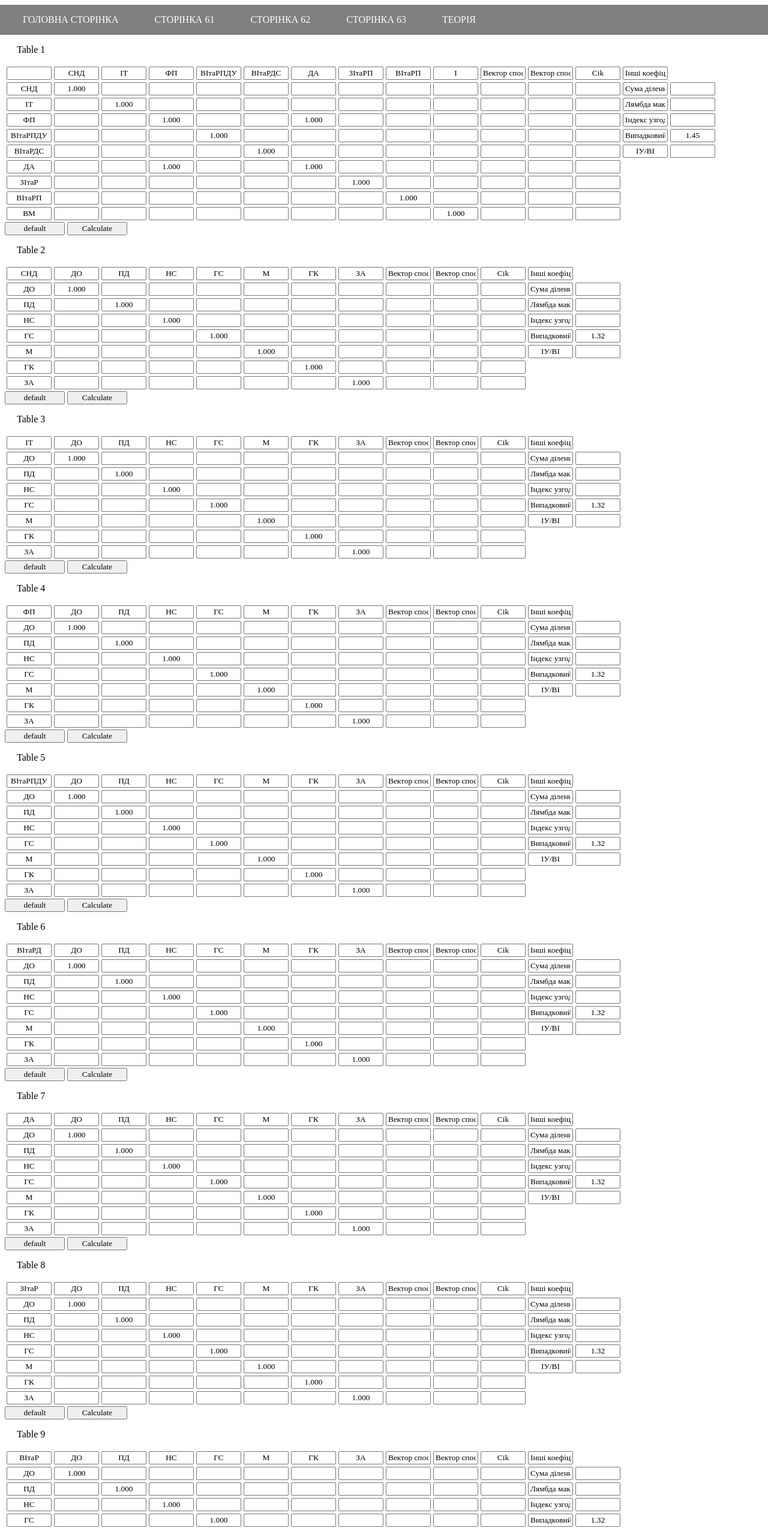
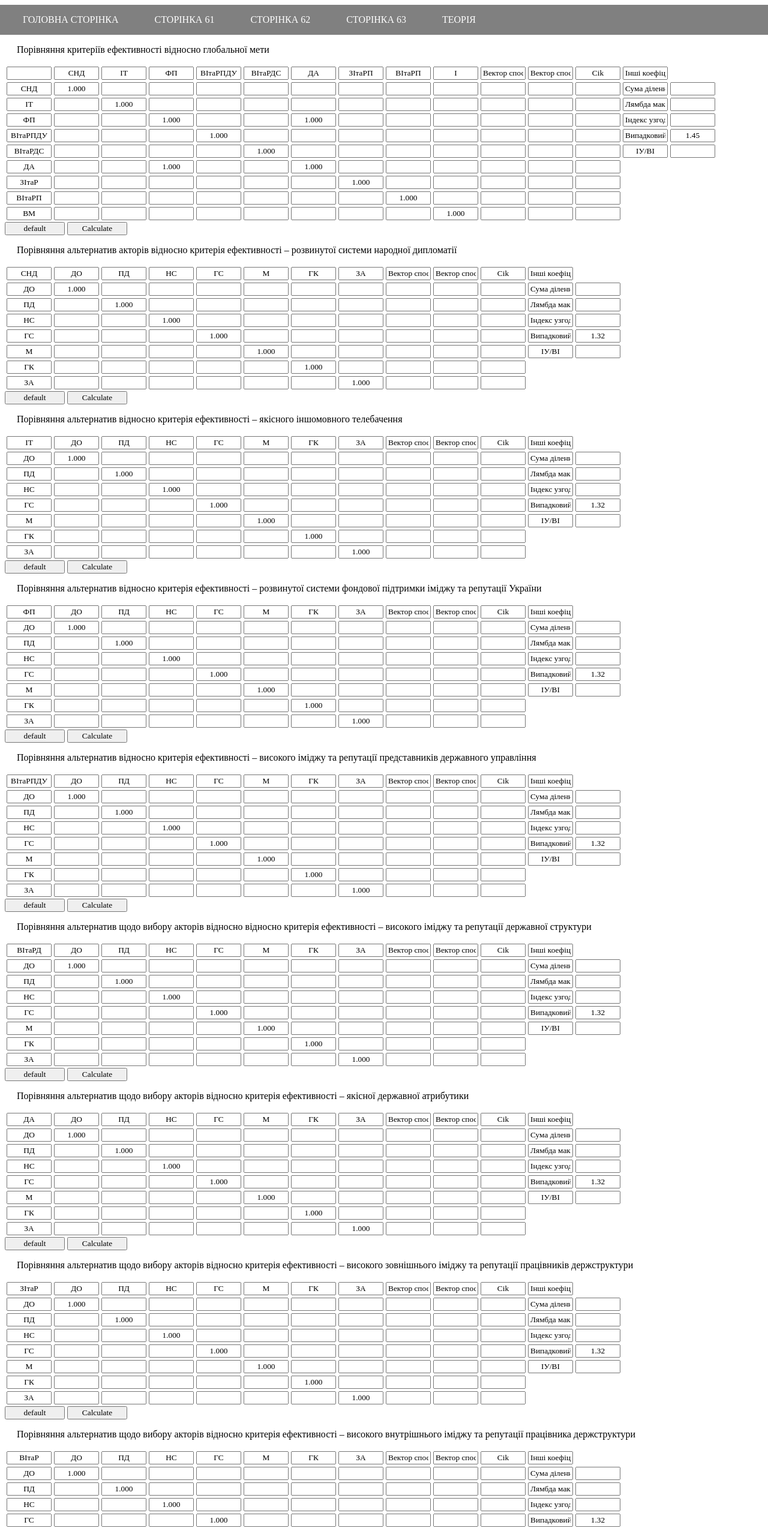
Before and after one commit to accpkpi/accpkpi.github.io, a plain HTML site: page 63.html in a window 1280 px wide. Shown: the top 2547 px of the page at 60% size. Drawn offline with Linux system fonts and the light colour scheme.

Commit message:
Titles for tables are changed

```diff
--- a/63.html
+++ b/63.html
@@ -16,7 +16,7 @@
         <li><a href="theory.html">Теорія</a></li>
     </ul>
 </nav>
-<p>Table 1</p>
+<p>Порівняння критеріїв ефективності відносно глобальної мети</p>
 <table>
     <tr> <!-- 1 -->
         <td><input type="text"></td> <!-- 1 -->
@@ -194,7 +194,7 @@
 
 
 
-<p>Table 2</p>
+<p>Порівняння альтернатив акторів відносно критерія ефективності – розвинутої системи народної дипломатії</p>
 <table>
     <tr> <!-- 1 -->
         <td><input type="text" value="СНД"></td> <!-- 1 -->
@@ -322,7 +322,7 @@
         8.000,	7.000,	5.000,	0.500,	3.000,	1.000,	3.000,
         7.000,	5.000,	4.000,	0.250,	2.000,	0.333,	1.000)" value="default">
 <input type="button" onclick="calculate(2,7,12,7,11)" value="Calculate">
-<p>Table 3</p>
+<p>Порівняння альтернатив відносно критерія ефективності –  якісного іншомовного телебачення</p>
 <table>
     <tr> <!-- 1 -->
         <td><input type="text" value="ІТ"></td> <!-- 1 -->
@@ -453,7 +453,7 @@
 
 
 
-<p>Table 4</p>
+<p>Порівняння альтернатив відносно критерія ефективності – розвинутої системи фондової підтримки іміджу та репутації України</p>
 <table>
     <tr> <!-- 1 -->
         <td><input type="text" value="ФП"></td> <!-- 1 -->
@@ -584,7 +584,7 @@
 
 
 
-<p>Table 5</p>
+<p>Порівняння альтернатив відносно критерія ефективності – високого іміджу та репутації представників державного управління</p>
 <table>
     <tr> <!-- 1 -->
         <td><input type="text" value="ВІтаРПДУ"></td> <!-- 1 -->
@@ -715,7 +715,7 @@
 
 
 
-<p>Table 6</p>
+<p>Порівняння альтернатив щодо вибору акторів відносно відносно критерія ефективності – високого іміджу та репутації державної структури</p>
 <table>
     <tr> <!-- 1 -->
         <td><input type="text" value="ВІтаРД"></td> <!-- 1 -->
@@ -846,7 +846,7 @@
 
 
 
-<p>Table 7</p>
+<p>Порівняння альтернатив щодо вибору акторів відносно критерія ефективності – якісної державної атрибутики</p>
 <table>
     <tr> <!-- 1 -->
         <td><input type="text" value="ДА"></td> <!-- 1 -->
@@ -977,7 +977,7 @@
 
 
 
-<p>Table 8</p>
+<p>Порівняння альтернатив щодо вибору акторів відносно критерія ефективності – високого зовнішнього іміджу та репутації працівників держструктури</p>
 <table>
     <tr> <!-- 1 -->
         <td><input type="text" value="ЗІтаР"></td> <!-- 1 -->
@@ -1109,7 +1109,7 @@
 
 
 
-<p>Table 9</p>
+<p>Порівняння альтернатив щодо вибору акторів відносно критерія ефективності –  високого внутрішнього іміджу та репутації працівника держструктури</p>
 <table>
     <tr> <!-- 1 -->
         <td><input type="text" value="ВІтаР"></td> <!-- 1 -->
@@ -1240,7 +1240,7 @@
 
 
 
-<p>Table 10</p>
+<p>Порівняння альтернатив щодо вибору акторів відносно критерія ефективності –  високого індивідуального іміджу та репутації працівника держструктури</p>
 <table>
     <tr> <!-- 1 -->
         <td><input type="text" value="І"></td> <!-- 1 -->
@@ -1371,7 +1371,7 @@
 
 
 
-<p>Table 11</p>
+<p>Глобальні пріоритети альтернатив відносно глобальної мети</p>
 <table>
     <tr> <!-- 1 -->
         <td><input type="text" value=""></td> <!-- 1 -->
```
